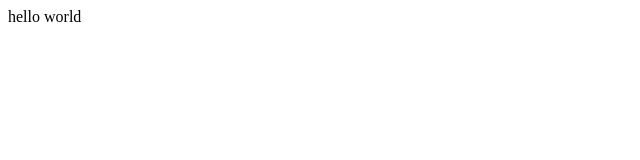
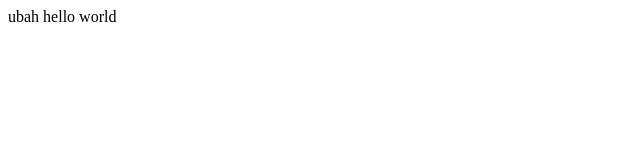
Before and after one commit to fauziwig/capstone-backend-api-ml, a plain HTML site: page index.html in a window 1280 px wide. Shown: the full height of the page, 0-640 px from the left. Drawn offline with Linux system fonts and the light colour scheme.

Commit message:
added perubahan index.html

```diff
--- a/index.html
+++ b/index.html
@@ -1,3 +1,3 @@
 <html>
-<body><p>hello world</p></body>
+<body><p>ubah hello world</p></body>
 </html>
```
